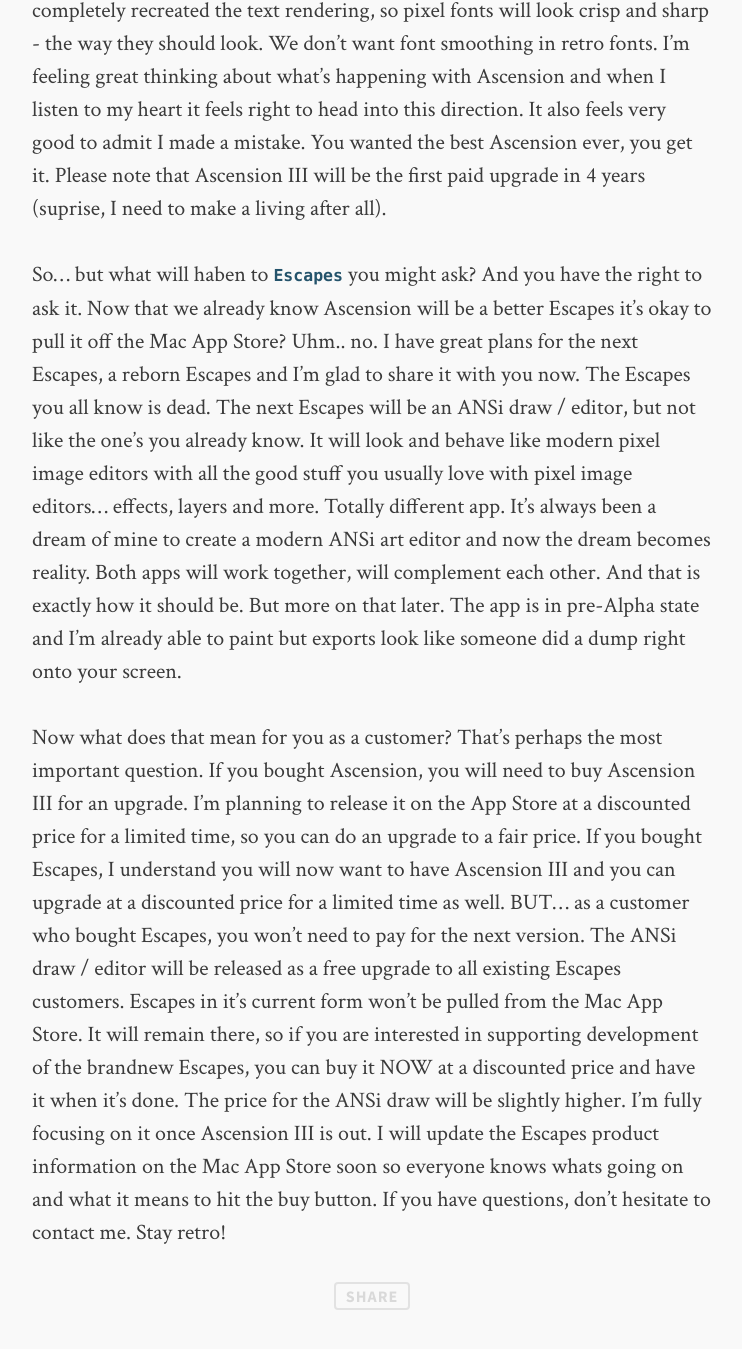
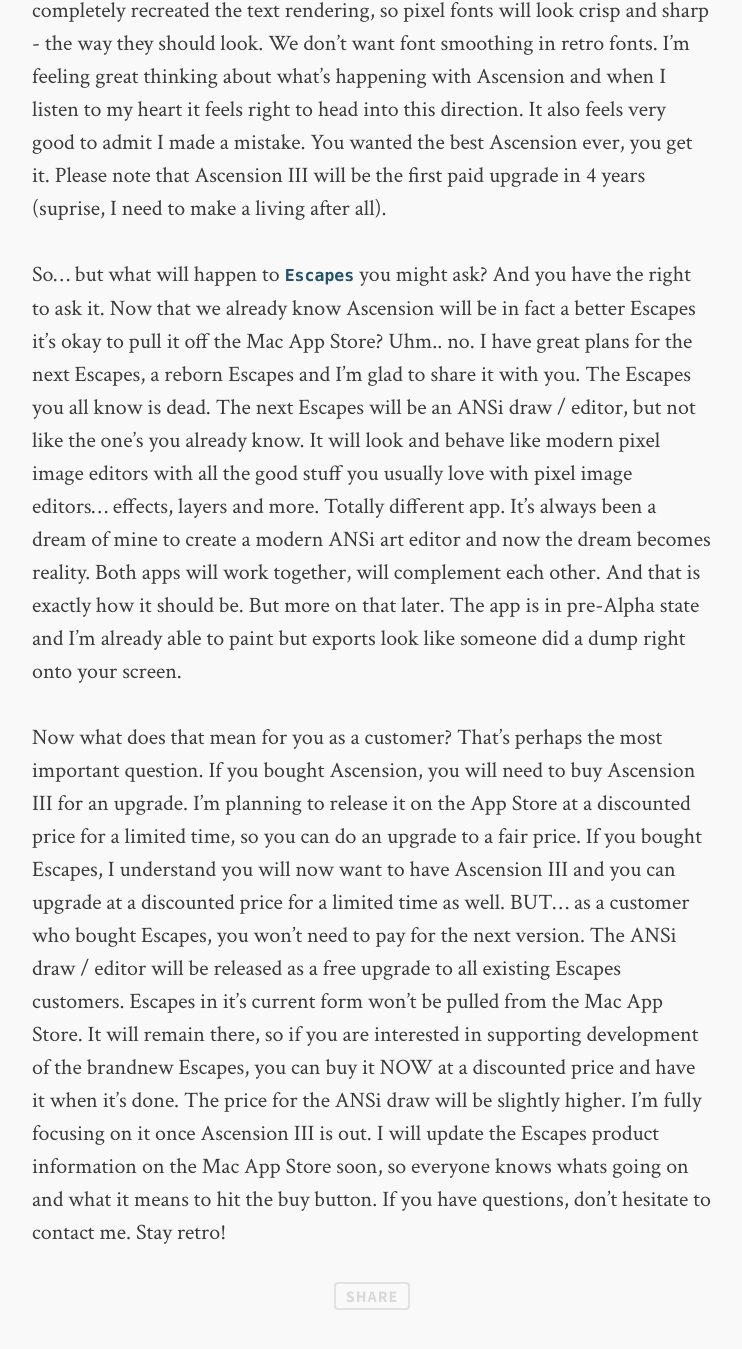
Before and after one commit to ByteProject/ByteProject.github.io, a Jekyll site: the page built from _posts/2014-02-16-Movement_at_45N_180W.md, in a window 1280 px wide and 1400 px high, scrolled down 1657 px. Shown: the top 1349 px of the window, without its empty margins (268-1010 px from the left). Built offline with Jekyll 4.4.1, drawn with Linux system fonts in a browser that asks for light colours; comment, search, counter and statistics services are not loaded; some of the changed text lies outside the part shown.

```diff
--- a/_posts/2014-02-16-Movement_at_45N_180W.md
+++ b/_posts/2014-02-16-Movement_at_45N_180W.md
@@ -6,14 +6,14 @@ category: articles
 tags: [app, development, Ascension, Escapes]
 ---
 
-Weird title for a blog post? Uhm... no. It's a song from the band `dredg`. If you don't know their album `Leitmotif` you missed something. It's one of the greatest independent Art-Rock releases ever. As the title suggests, it's about heading in a different direction and this is what this blog post is all about. Not so weird after all. After all these years I never looked up where the coordinates lead to. If you do, tell me!
+Weird title for a blog post? Uhm... no. It's a song from the band `dredg`. If you don't know their album `Leitmotif` you missed something. It's one of the greatest independent Art-Rock releases ever. As the title suggests, it's about heading in a different direction and this is what this blog post is all about. Not so weird after all. In all these years, I never looked up where the coordinates lead to. If you do, tell me!
 
-Boy, it's been an amazing year. People love and obviously buy my software which makes me feel great and it spurs me to continue with what I'm doing. So bascially, everything is just fine? Well... no. When I started development of what I expected to become Ascension 2 back in 2012, I had the goal to make it the best NFO/DIZ viewer available. The most wanted feature was rendering ANSi art. It took half a year and three men (count [@fcambus](http://twitter.com/fcambus) and [@bricas](http://twitter.com/bricas) to the crew) to port a PHP application ([AnsiLove/PHP](http://ansilove.sourceforge.net/)) to the C programming language. That was a shitload of work and bug hunting. Before we continue I'd like to thank Fred and Brian for their support. Without you guys, all of this would have never been possible. After the result of our hard work ([AnsiLove/C](http://github.com/ByteProject/AnsiLove-C)) was finally usable, I created a Cocoa framework on top of it.
+Boy, it's been an amazing year. People love and obviously buy my software which makes me feel great and it spurs me to continue with what I'm doing. So bascially, everything is just fine? Well... no. When I started development of what I expected to become Ascension 2 back in 2012, I had the goal to make it the best NFO/DIZ viewer available. The most wanted feature was rendering ANSi art. It took half a year and three men (count [@fcambus](http://twitter.com/fcambus) and [@bricas](http://twitter.com/bricas) to the crew) to port a PHP application ([AnsiLove/PHP](http://ansilove.sourceforge.net/)) to the C programming language. That was a shitload of work and lots of bug hunting. Before we continue I'd like to thank Fred and Brian for their support. Without you guys, all of this would have never been possible. After the result of our hard work ([AnsiLove/C](http://github.com/ByteProject/AnsiLove-C)) was finally usable, I created a Cocoa framework on top of it.
 
 And then? I decided that Ascension should remain plain and simple (the way it's always been) and that all the hard work and progress will arrive with a new app: Escapes. It was a mistake. A mistake I'm carrying with me now for more than a year. Don't get me wrong. Both apps are great. The problem is: both apps are just too similar. Escapes is Ascension with some more options, customizable themes and ANSi rendering, that's it. My customers deserve something better, so let's talk about the future...
 
 I think we should start with `Ascension III`. You guys know I'm busy developing it for some months now and not much words have been said about it yet. While I was pretty open for sharing my development progress on Twitter through the years, I did not so with the brandnew Ascension. I just had to find the right words. Ascension III will be the Ascension it should have always been, from the very beginning. It's been rewritten from scratch. It comes with ALL the features you know from Escapes (customizable themes, ANSi rendering, image export, social network sharing and more) but that's not all. There is also a shiny new retro-inspired UI and there are so many new features. I won't disclose all secrets now, but I did a pixel-perfect recreation of the original DOS font, just to render ASCII as intended in real textmode. I also completely recreated the text rendering, so pixel fonts will look crisp and sharp - the way they should look. We don't want font smoothing in retro fonts. I'm feeling great thinking about what's happening with Ascension and when I listen to my heart it feels right to head into this direction. It also feels very good to admit I made a mistake. You wanted the best Ascension ever, you get it. Please note that Ascension III will be the first paid upgrade in 4 years (suprise, I need to make a living after all).
 
-So... but what will haben to `Escapes` you might ask? And you have the right to ask it. Now that we already know Ascension will be a better Escapes it's okay to pull it off the Mac App Store? Uhm.. no. I have great plans for the next Escapes, a reborn Escapes and I'm glad to share it with you now. The Escapes you all know is dead. The next Escapes will be an ANSi draw / editor, but not like the one's you already know. It will look and behave like modern pixel image editors with all the good stuff you usually love with pixel image editors... effects, layers and more. Totally different app. It's always been a dream of mine to create a modern ANSi art editor and now the dream becomes reality. Both apps will work together, will complement each other. And that is exactly how it should be. But more on that later. The app is in pre-Alpha state and I'm already able to paint but exports look like someone did a dump right onto your screen.
+So... but what will happen to `Escapes` you might ask? And you have the right to ask it. Now that we already know Ascension will be in fact a better Escapes it's okay to pull it off the Mac App Store? Uhm.. no. I have great plans for the next Escapes, a reborn Escapes and I'm glad to share it with you. The Escapes you all know is dead. The next Escapes will be an ANSi draw / editor, but not like the one's you already know. It will look and behave like modern pixel image editors with all the good stuff you usually love with pixel image editors... effects, layers and more. Totally different app. It's always been a dream of mine to create a modern ANSi art editor and now the dream becomes reality. Both apps will work together, will complement each other. And that is exactly how it should be. But more on that later. The app is in pre-Alpha state and I'm already able to paint but exports look like someone did a dump right onto your screen.
 
-Now what does that mean for you as a customer? That's perhaps the most important question. If you bought Ascension, you will need to buy Ascension III for an upgrade. I'm planning to release it on the App Store at a discounted price for a limited time, so you can do an upgrade to a fair price. If you bought Escapes, I understand you will now want to have Ascension III and you can upgrade at a discounted price for a limited time as well. BUT... as a customer who bought Escapes, you won't need to pay for the next version. The ANSi draw / editor will be released as a free upgrade to all existing Escapes customers. Escapes in it's current form won't be pulled from the Mac App Store. It will remain there, so if you are interested in supporting development of the brandnew Escapes, you can buy it NOW at a discounted price and have it when it's done. The price for the ANSi draw will be slightly higher. I'm fully focusing on it once Ascension III is out. I will update the Escapes product information on the Mac App Store soon so everyone knows whats going on and what it means to hit the buy button. If you have questions, don't hesitate to contact me. Stay retro!
+Now what does that mean for you as a customer? That's perhaps the most important question. If you bought Ascension, you will need to buy Ascension III for an upgrade. I'm planning to release it on the App Store at a discounted price for a limited time, so you can do an upgrade to a fair price. If you bought Escapes, I understand you will now want to have Ascension III and you can upgrade at a discounted price for a limited time as well. BUT... as a customer who bought Escapes, you won't need to pay for the next version. The ANSi draw / editor will be released as a free upgrade to all existing Escapes customers. Escapes in it's current form won't be pulled from the Mac App Store. It will remain there, so if you are interested in supporting development of the brandnew Escapes, you can buy it NOW at a discounted price and have it when it's done. The price for the ANSi draw will be slightly higher. I'm fully focusing on it once Ascension III is out. I will update the Escapes product information on the Mac App Store soon, so everyone knows whats going on and what it means to hit the buy button. If you have questions, don't hesitate to contact me. Stay retro!
```
